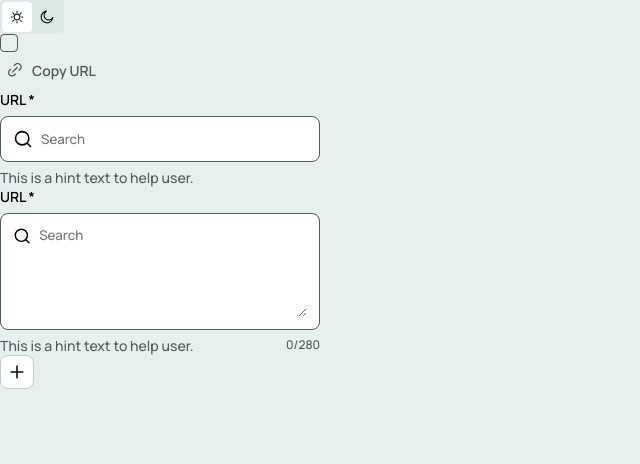
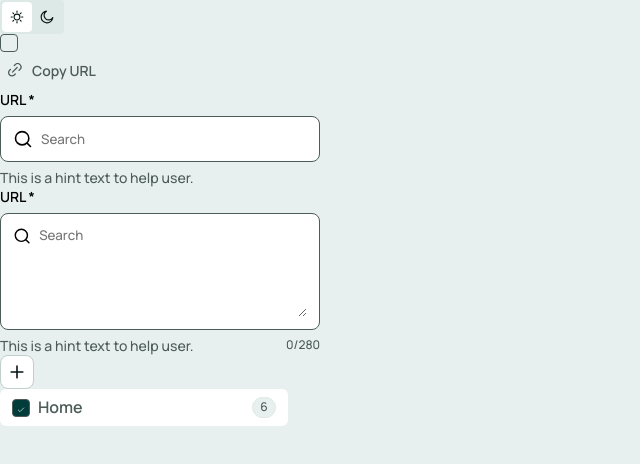
Before and after one commit to GFJankavs/fm-bookmark-manager-app, a React (Vite) app: page / in a window 1280 px wide. Shown: the top 464 px of the page, without its empty margins (0-640 px from the left). Built offline with nearby package versions, Linux system fonts and the light colour scheme.

Commit message:
feat(app): General components - Nav Item
Added general component called  with respective dark/light theme for styling

```diff
--- a/src/App.tsx
+++ b/src/App.tsx
@@ -5,6 +5,7 @@ import DropdownItem from "./components/DropdownItem";
 import AddIcon from "./components/icons/AddIcon";
 import CopyURLIcon from "./components/icons/CopyURLIcon";
 import InputField from "./components/InputField";
+import NavItem from "./components/NavItem";
 import TextAreaField from "./components/TextAreaField";
 
 import "./index.css";
@@ -27,6 +28,9 @@ function App() {
         id="text-field"
       />
       <Button variant="iconOnly" icon={<AddIcon />} />
+      <NavItem checked count={6}>
+        Home
+      </NavItem>
     </main>
   );
 }
--- a/src/components/Checkbox/index.tsx
+++ b/src/components/Checkbox/index.tsx
@@ -8,9 +8,11 @@ const Checkbox = ({
   id = "c1",
   checked,
   label,
+  onCheckboxClick,
 }: {
   id?: string;
   checked?: boolean;
+  onCheckboxClick?: () => void;
   label?: string;
 }) => {
   const { isDarkMode } = useThemeMode();
@@ -20,6 +22,7 @@ const Checkbox = ({
       <RadixCheckbox.Root
         className={classNames("checkbox-root", { dark: isDarkMode })}
         checked={checked}
+        onClick={onCheckboxClick}
         id={id}
       >
         <RadixCheckbox.Indicator className="checkbox-indicator">
--- /dev/null
+++ b/src/components/NavItem/index.tsx
@@ -0,0 +1,34 @@
+import type { ReactNode } from "react";
+import useThemeMode from "../../hooks/useThemeMode";
+import Checkbox from "../Checkbox";
+import "./style.css";
+import classNames from "classnames";
+
+interface NavItemProps {
+  checked?: boolean;
+  icon?: ReactNode;
+  count?: number;
+  children: string;
+}
+
+const NavItem = ({ checked, icon, count, children }: NavItemProps) => {
+  const { isDarkMode } = useThemeMode();
+
+  return (
+    <button
+      className={classNames("nav-item-wrapper", {
+        checked: checked,
+        dark: isDarkMode,
+      })}
+    >
+      <div className="nav-item-content">
+        {icon && !checked && <>{icon}</>}
+        {checked && !icon && <Checkbox checked={checked} />}
+        <span className="text-preset-3">{children}</span>
+      </div>
+      <span className="nav-item-count text-preset-5">{count}</span>
+    </button>
+  );
+};
+
+export default NavItem;
--- /dev/null
+++ b/src/components/NavItem/style.css
@@ -0,0 +1,66 @@
+.nav-item-wrapper {
+  width: 100%;
+  max-width: 264px;
+  display: flex;
+  align-items: center;
+  justify-content: space-between;
+  gap: var(--spacing-125);
+  padding: var(--spacing-100) var(--spacing-150);
+
+  border-radius: var(--radius-6);
+  background-color: var(--color-neutral-0);
+  color: var(--color-neutral-800);
+
+  cursor: pointer;
+  border: none;
+}
+
+.nav-item-wrapper:hover {
+  background-color: var(--color-neutral-100);
+  color: var(--color-neutral-900);
+}
+
+.nav-item-content {
+  display: flex;
+  align-items: center;
+  gap: var(--spacing-100);
+  color: inherit;
+}
+
+.nav-item-count {
+  display: flex;
+  justify-content: center;
+  align-items: center;
+
+  width: 24px;
+  height: 21px;
+  padding: var(--spacing-025) var(--spacing-100);
+
+  color: inherit;
+
+  border: 1px solid var(--color-neutral-300);
+  border-radius: var(--radius-full);
+  background-color: var(--color-neutral-100);
+
+  user-select: none;
+}
+
+.nav-item-wrapper.dark {
+  background-color: var(--color-neutral-800);
+  color: var(--color-neutral-100);
+}
+
+.nav-item-wrapper.dark .nav-item-count {
+  color: var(--color-neutral-0);
+  background-color: var(--color-neutral-600);
+}
+
+.nav-item-wrapper.dark:hover {
+  background-color: var(--color-neutral-600);
+  color: var(--color-neutral-0);
+}
+
+.nav-item-wrapper.dark.checked {
+  background-color: var(--color-neutral-600);
+  color: var(--color-neutral-0);
+}
```
Also changed, not shown: src/components/icons/HomeIcon.tsx (added, +19 -0 lines).
